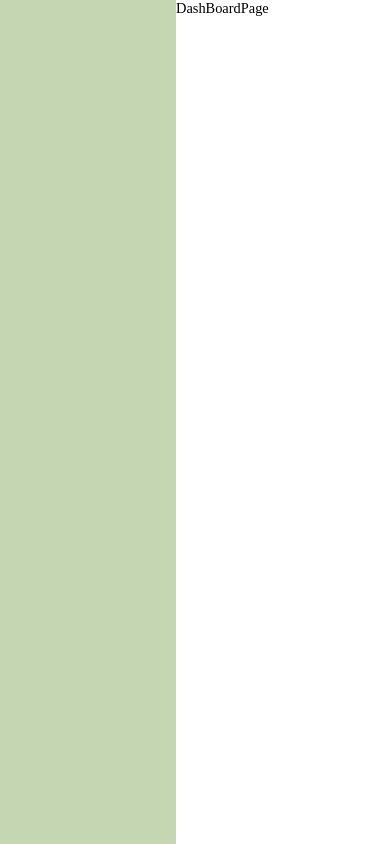
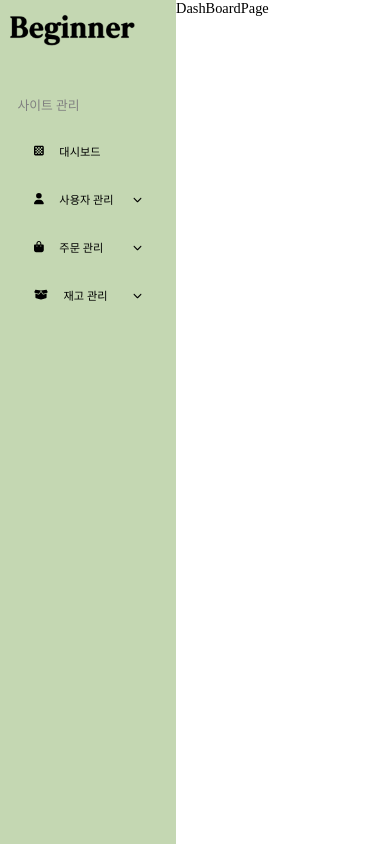
Before and after one commit to mobi-community/2023-beginner-challenge-1, a React (Create React App) app: page / in a window 390 px wide. Built offline with nearby package versions, Linux system fonts and the light colour scheme; a web font is replaced by a local one.

Commit message:
design: 사이드바 퍼블리싱 완료
* 반응형으로는 기능 구현 후 예정입니다 :)

```diff
--- a/package.json
+++ b/package.json
@@ -3,6 +3,9 @@
   "version": "0.1.0",
   "private": true,
   "dependencies": {
+    "@fortawesome/fontawesome-svg-core": "^6.4.0",
+    "@fortawesome/free-solid-svg-icons": "^6.4.0",
+    "@fortawesome/react-fontawesome": "^0.2.0",
     "@testing-library/jest-dom": "^5.16.5",
     "@testing-library/react": "^13.4.0",
     "@testing-library/user-event": "^13.5.0",
--- /dev/null
+++ b/src/components/Icons/Icons.js
@@ -0,0 +1,12 @@
+import { FontAwesomeIcon } from '@fortawesome/react-fontawesome'
+
+const Icons = ({ name, color = '#000000', style, ...rest }) => {
+  return (
+    <FontAwesomeIcon
+      icon={name}
+      style={{ color, ...style }}
+      {...rest}
+    />
+  )
+}
+export default Icons
--- /dev/null
+++ b/src/components/Image/Image.js
@@ -0,0 +1,6 @@
+import * as S from './Image.style'
+
+const Image = (props) => {
+  return <S.Image {...props} />
+}
+export default Image
--- /dev/null
+++ b/src/components/Image/Image.style.js
@@ -0,0 +1,6 @@
+import { styled } from 'styled-components'
+
+export const Image = styled.img`
+  max-width: 100%;
+  height: auto;
+`
--- /dev/null
+++ b/src/components/Layout/Sidebar/Components/Item.js
@@ -0,0 +1,86 @@
+import {
+  FlexCenterCSS,
+  HoverBoxCSS,
+  RotateAnimation,
+} from '../../../../styles/common'
+
+import { faChevronDown } from '@fortawesome/free-solid-svg-icons'
+import { useState } from 'react'
+import { styled } from 'styled-components'
+import Icons from '../../../Icons/Icons'
+
+export default function MenuItem({ item }) {
+  const { icons, title, contents } = item
+  const [isOpenToggle, setIsOpenToggle] = useState(false)
+
+  const onClickTitle = () => {
+    setIsOpenToggle((prev) => !prev)
+  }
+
+  return (
+    <S.Wrapper>
+      <S.ItemWrap onClick={onClickTitle}>
+        <span>{icons}</span>
+        <span>{title}</span>
+        {contents.length > 0 && (
+          <S.AnimatedIcons
+            name={faChevronDown}
+            isOpen={isOpenToggle}
+            size='2xs'
+          />
+        )}
+      </S.ItemWrap>
+      <S.ContentWrap>
+        {isOpenToggle &&
+          contents.map((content) => <div key={content}>{content}</div>)}
+      </S.ContentWrap>
+    </S.Wrapper>
+  )
+}
+
+const Wrapper = styled.div``
+
+const ItemWrap = styled.div`
+  min-height: 4rem;
+  display: flex;
+  align-items: center;
+  padding: 2rem;
+  gap: 2rem;
+
+  &:hover {
+    ${HoverBoxCSS}
+  }
+`
+
+const AnimatedIcons = styled(Icons)`
+  margin-left: auto;
+  transition: transform 0.4s ease;
+  transform: ${({ isOpen }) => (isOpen ? 'rotate(180deg)' : 'rotate(0deg)')};
+
+  &:active {
+    animation: ${RotateAnimation} 0.3s linear;
+  }
+`
+
+const ContentWrap = styled.div`
+  display: flex;
+  flex-direction: column;
+  justify-content: center;
+  align-items: center;
+  gap: 1rem;
+  color: ${({ theme }) => theme.COLOR.common.gray[200]};
+
+  & > div {
+    height: 3rem;
+    width: 100%;
+    ${FlexCenterCSS}
+
+    font-size: 1.4rem;
+
+    &:hover {
+      ${HoverBoxCSS}
+    }
+  }
+`
+
+const S = { Wrapper, ItemWrap, ContentWrap, AnimatedIcons }
--- /dev/null
+++ b/src/components/Layout/Sidebar/Components/Menu.js
@@ -0,0 +1,38 @@
+import { styled } from 'styled-components'
+import { MENU } from '../../../../constants/menu.const'
+import MenuItem from './Item'
+
+export default function Menu() {
+  return (
+    <S.Wrapper>
+      <S.Container>
+        {MENU.map(({ category, items }) => (
+          <div key={category}>
+            <S.CateText>{category}</S.CateText>
+            {items.map((item) => (
+              <MenuItem
+                key={item.title}
+                item={item}
+              />
+            ))}
+          </div>
+        ))}
+      </S.Container>
+    </S.Wrapper>
+  )
+}
+
+const Wrapper = styled.section`
+  margin-top: 3rem;
+`
+
+const Container = styled.div`
+  padding: 1.4rem;
+`
+
+const CateText = styled.p`
+  font-size: 1.6rem;
+  color: gray;
+`
+
+const S = { Wrapper, Container, CateText }
--- a/src/components/Layout/Sidebar/Sidebar.js
+++ b/src/components/Layout/Sidebar/Sidebar.js
@@ -1,5 +1,20 @@
 import * as S from './Sidebar.style'
 
+import Image from '../../Image/Image'
+import Menu from './Components/Menu'
+
 export default function Sidebar() {
-  return <S.Wrapper></S.Wrapper>
+  return (
+    <S.Wrapper>
+      <S.Container>
+        <Image
+          src='/logo.png'
+          alt='logo'
+          width={'80%'}
+          heigh={30}
+        />
+        <Menu />
+      </S.Container>
+    </S.Wrapper>
+  )
 }
--- a/src/components/Layout/Sidebar/Sidebar.style.js
+++ b/src/components/Layout/Sidebar/Sidebar.style.js
@@ -1,7 +1,14 @@
 import { styled } from 'styled-components'
 
 export const Wrapper = styled.section`
-  width: 22rem;
+  min-width: 22rem;
+  max-width: 22rem;
   height: 100vh;
   background-color: ${({ theme }) => theme.COLOR.sub};
 `
+
+export const Container = styled.div`
+  display: flex;
+  flex-direction: column;
+  padding: 1.2rem 0.8rem;
+`
--- /dev/null
+++ b/src/constants/menu.const.js
@@ -0,0 +1,36 @@
+import {
+  faBagShopping,
+  faBoxOpen,
+  faChessBoard,
+  faUser,
+} from '@fortawesome/free-solid-svg-icons'
+
+import Icons from '../components/Icons/Icons'
+
+export const MENU = [
+  {
+    category: '사이트 관리',
+    items: [
+      {
+        title: '대시보드',
+        icons: <Icons name={faChessBoard} />,
+        contents: [],
+      },
+      {
+        title: '사용자 관리',
+        icons: <Icons name={faUser} />,
+        contents: ['사용자목록', '신고된유저'],
+      },
+      {
+        title: '주문 관리',
+        icons: <Icons name={faBagShopping} />,
+        contents: ['신규주문', '취소관리', '반품관리', '교환관리'],
+      },
+      {
+        title: '재고 관리',
+        icons: <Icons name={faBoxOpen} />,
+        contents: ['재고목록', '입고예정목록'],
+      },
+    ],
+  },
+]
```
Also changed, not shown: public/logo.png, 1 other file (tests, documents, lock files or other folders).
